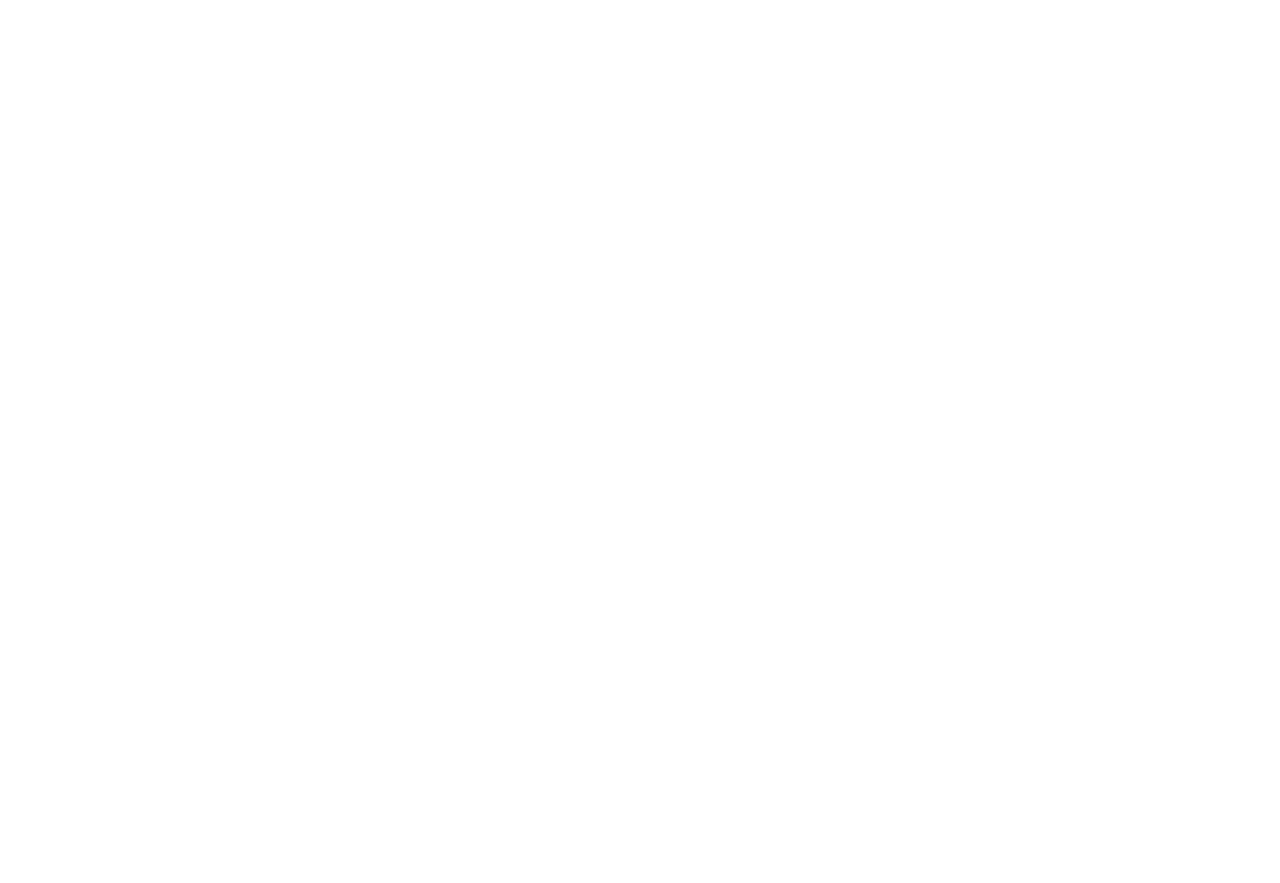
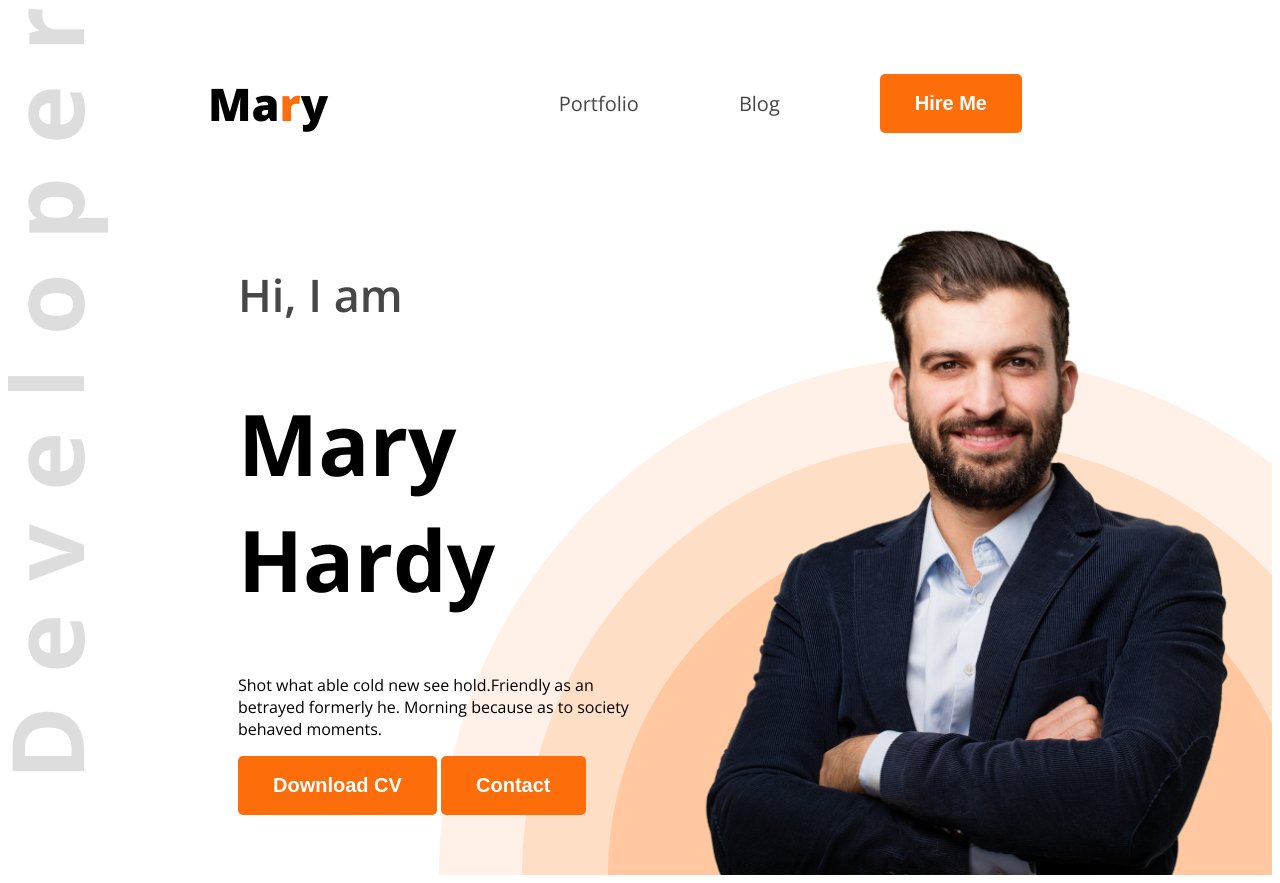
Before and after one commit to AKUL85/web-dev-repo, a plain HTML site: page portfolito.html in a window 1280 px wide. Before the commit the page ends 800 px from the top, so only its background shows below. Drawn offline with nearby package versions, Linux system fonts and the light colour scheme.

Commit message:
push methode

```diff
--- a/portfolito.html
+++ b/portfolito.html
@@ -1,19 +1,46 @@
 <!DOCTYPE html>
 <html lang="en">
+
 <head>
     <meta charset="UTF-8">
     <meta name="viewport" content="width=device-width, initial-scale=1.0">
     <title>portfolio</title>
+    <link rel="preconnect" href="https://fonts.googleapis.com">
+    <link rel="preconnect" href="https://fonts.gstatic.com" crossorigin>
+    <link
+        href="https://fonts.googleapis.com/css2?family=Open+Sans:ital,wght@0,300..800;1,300..800&family=Work+Sans:ital,wght@0,100..900;1,100..900&display=swap"
+        rel="stylesheet">
+    <link rel="stylesheet" href="styles/design.css">
 </head>
-<body>
-    <header>
+
+<body class="open-sans-normal">
+    <header class="header">
+        <nav>
+            <h3 class="nav-title">Ma<span class="text-primary">r</span>y</h3>
+            <ul>
+                <li> <a class="dark-2" href="">Portfolio</a></li>
+                <li> <a class="dark-2" href="">Blog</a></li>
+                <li><a href=""><button class="btn">Hire Me</button></a></li>
+            </ul>
+        </nav>
+        <div class="banner">
+            <div class="banner-content">
+                <h4 class="banner-greetings dark-2">Hi, I  am</h4>
+                <h1 class="banner-title">Mary Hardy</h1>
+                <p class="banner-description">Shot what able cold new see hold.Friendly as an betrayed formerly he. Morning because as to society behaved moments.</p>
+                <button class="btn">Download CV</button>
+                <button class="btn">Contact</button>
+            </div>
+            <img class="banner-dp" src="styles/hardy.png" alt="">
+        </div>
 
     </header>
-    <body>
+    <main>
 
-    </body>
+    </main>
     <footer>
 
     </footer>
 </body>
+
 </html>
--- /dev/null
+++ b/styles/design.css
@@ -0,0 +1,75 @@
+/* nav styles */
+
+
+.open-sans-normal {
+  font-family: "Open Sans", sans-serif;
+  font-optical-sizing: auto;
+
+  font-style: normal;
+  font-variation-settings:
+    "wdth" 100;
+}
+nav{
+    display: flex;
+    align-items: center;
+    justify-content: space-between ;
+    margin: 5px 200px;
+
+}
+.header{
+    background-image: url('../styles/developer.png'), url('../styles/header_bg.png');
+    background-repeat: no-repeat;
+    background-position: top left,bottom right;
+}
+nav ul{
+    display: flex;
+    align-items: center;
+}
+/* shared style */
+.text-primary{
+    color: #FD6E0A;
+}
+.dark-2{
+    color: #474747;
+}
+.btn{
+    background-color: #FD6E0A;
+    font-weight: bold;
+    font-size: 20px;
+    color: white;
+    padding: 18px 35px;
+    border-radius: 5px;
+    border: none;
+}
+.nav-title{
+    font-weight: 800;
+    font-size: 45px;
+}
+nav ul li {
+    list-style: none;
+    margin: 50px;
+}
+nav li a{
+    text-decoration: none;
+    font-size: 20px;
+}
+/* banner style */
+.banner{
+    display: flex;
+    justify-content: space-between;
+    margin: 0 35px 0 230px;
+}
+.banner-content{
+    width: 500px;
+}
+.banner-greetings{
+    font-size: 45px;
+    font-weight: 600;
+}
+.banner-title{
+    font-size: 85px;
+    font-weight: bold;
+}
+.banner-dp{
+    width: 580px;
+}
```
Also changed, not shown: styles/developer.png (added), styles/hardy.png (added), styles/header_bg.png (added).
